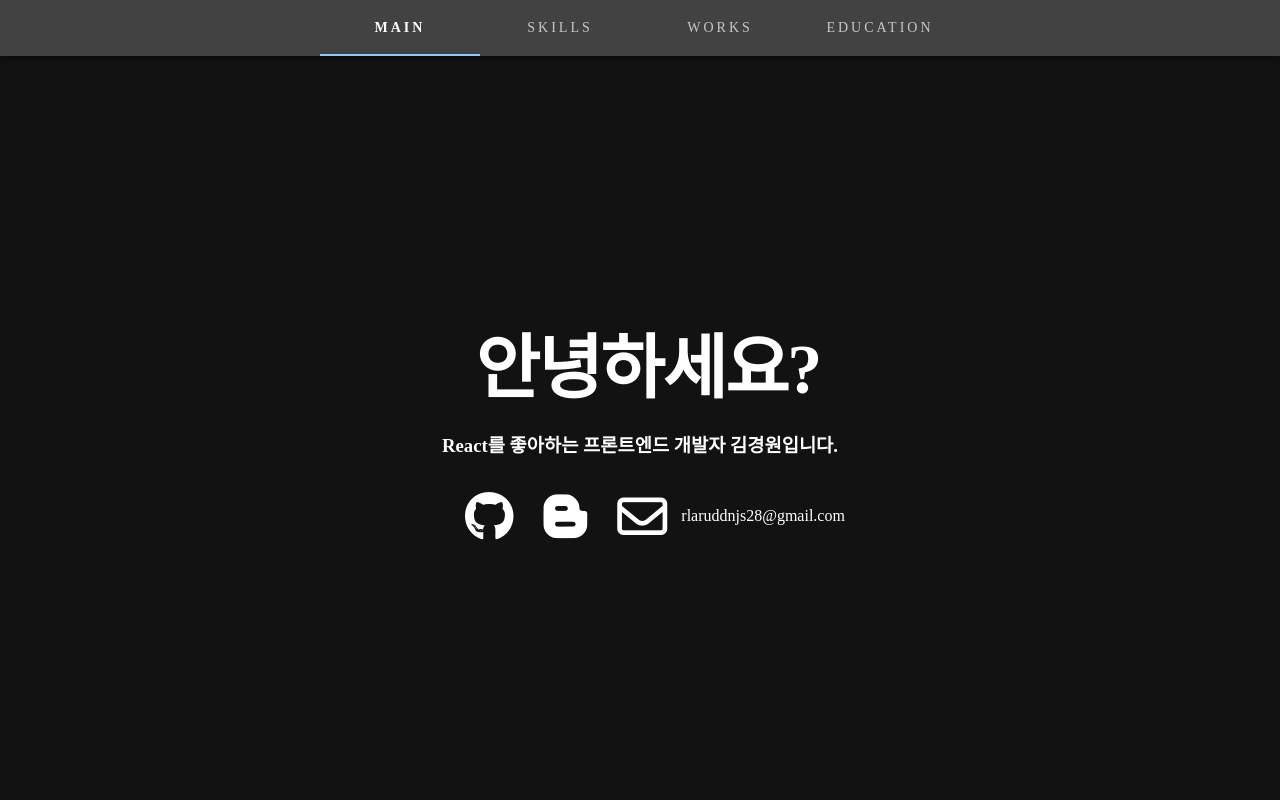
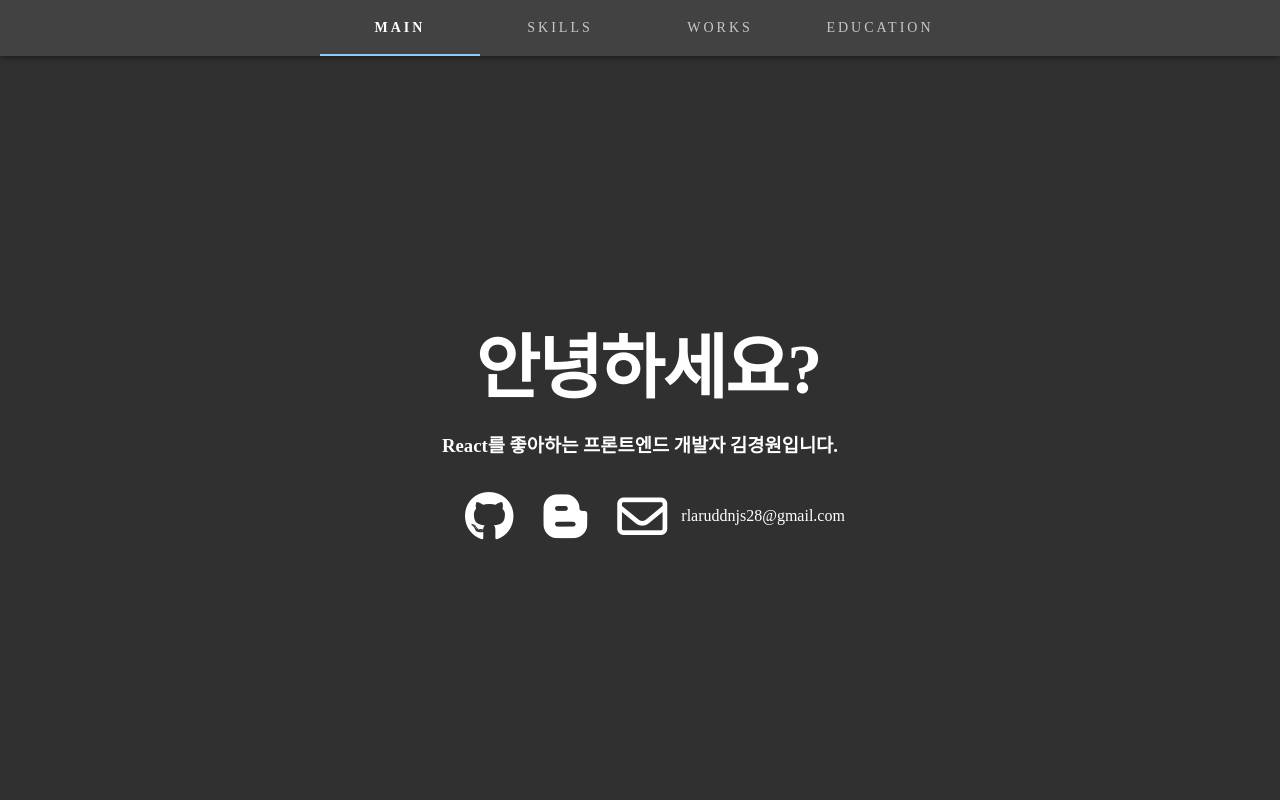
Before and after one commit to gyeongwon1275/gyeongwon1275.github.io, a React app: page / in a window 1280 px wide. Shown: the top 800 px of the page. Built offline with nearby package versions, Linux system fonts and the light colour scheme; a web font is replaced by a local one.

Commit message:
change background color

```diff
--- a/src/App.scss
+++ b/src/App.scss
@@ -14,7 +14,7 @@
 }
 
 body {
-  background-color: #121212;
+  background-color: #303030;
   color: #fff;
   font-family: 'yg-jalnan';
   white-space: pre;
```
